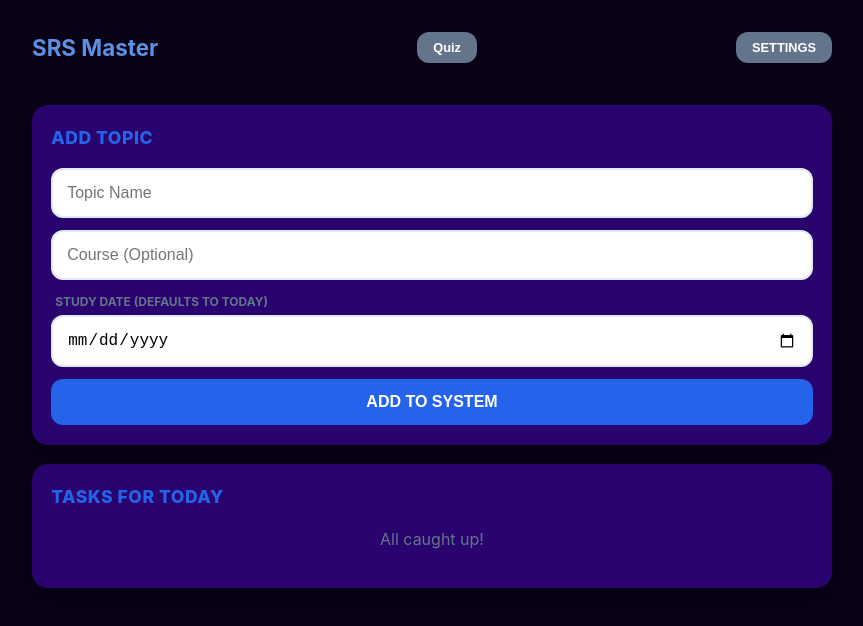
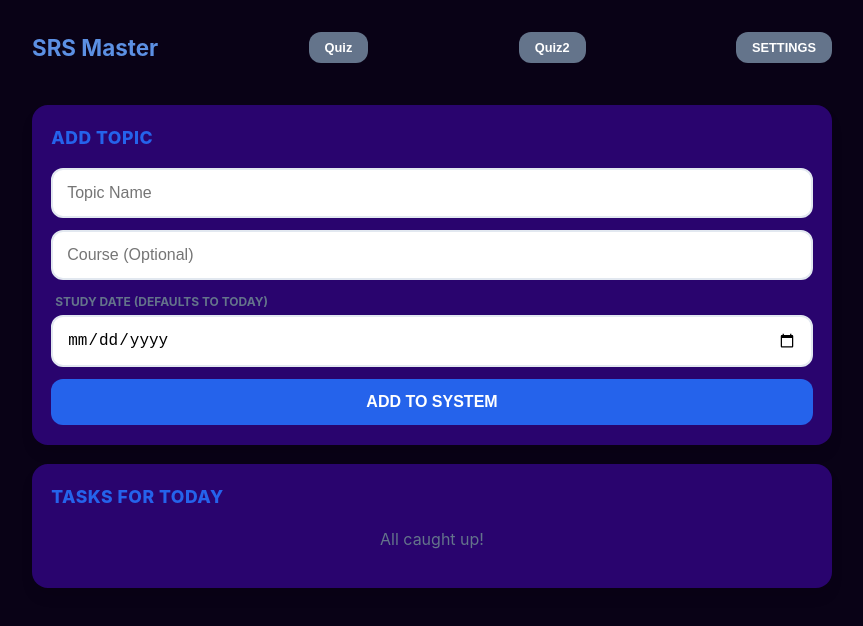
Before and after one commit to Samuel0008/srs, a plain HTML site: page index.html in a window 1280 px wide. Shown: the whole page, without its empty margins (208-1071 px from the left). Drawn offline with Linux system fonts and the light colour scheme.

Commit message:
Added a link to 2nd version of the Quiz Page

```diff
--- a/index.html
+++ b/index.html
@@ -103,6 +103,7 @@
     <header>
         <h1 style="font-size: 1.4rem;">SRS Master</h1>
         <button onclick="window.location.href='quiz.html'" class="secondary">Quiz</button>
+        <button onclick="window.location.href='quiz2.html'" class="secondary">Quiz2</button>
         <button onclick="toggleAdmin()" class="secondary">SETTINGS</button>
     </header>
 
```
